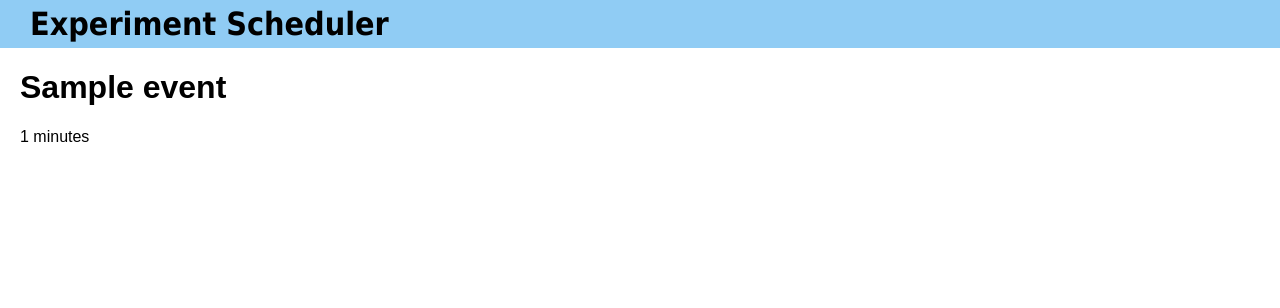
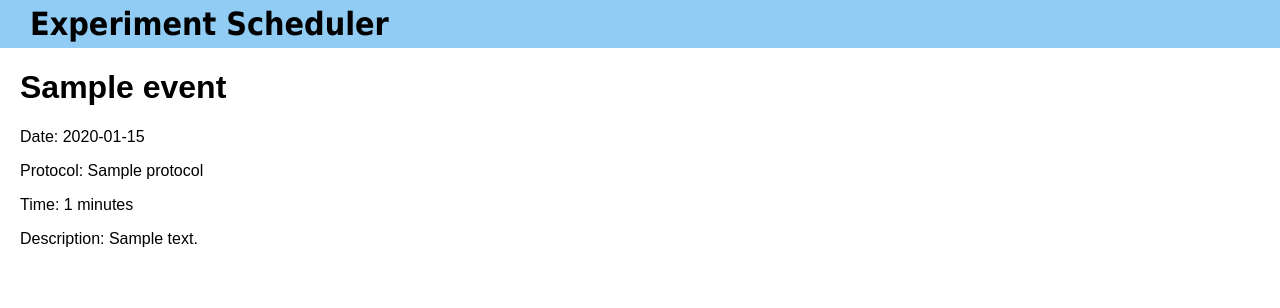
Before and after one commit to jmattick/experiment_planner, a Django app: page /protocols/calendar/edit/1/ in a window 1280 px wide. Shown: the top 308 px of the page. Run offline with Django 3.2, Linux system fonts and the light colour scheme; tables that the repository leaves empty hold one stand-in row (values such as "Sample post").

Commit message:
add step info for event view

```diff
--- a/protocols/templates/protocols/event.html
+++ b/protocols/templates/protocols/event.html
@@ -2,7 +2,10 @@
 <div class = "main">
     <div class = "events">
         <h1>{{event.title}}</h1>
-        <p>{{event.minutes}} minutes</p>
+        <p>Date: {{event.start_time|date:'Y-m-d'}}</p>
+        <p>Protocol: {{event.step.protocol.name}}</p>
+        <p>Time: {{event.minutes}} minutes</p>
+        <p>Description: {{event.step.step_text}}</p>
     </div>
 </div>
 {% include "./footer.html" %}
--- a/protocols/views.py
+++ b/protocols/views.py
@@ -62,6 +62,7 @@ def index(request):
     context_object_name = 'protocol_list'
     return render(request, template_name, {context_object_name: Protocol.objects.all()})
 
+
 class IndexView(ListView):
     template_name = 'protocols/index.html'
     context_object_name = 'protocol_list'
```
